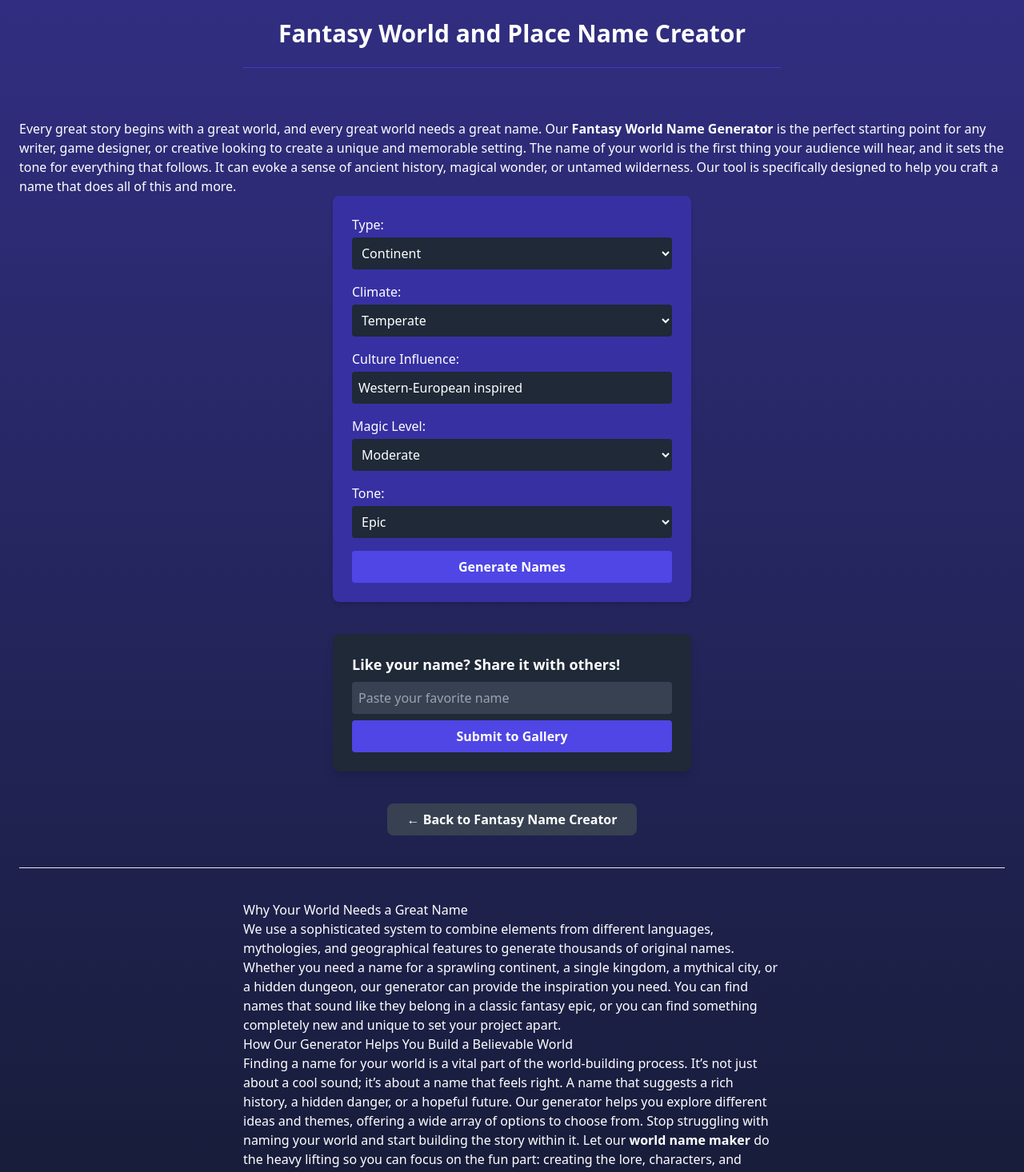
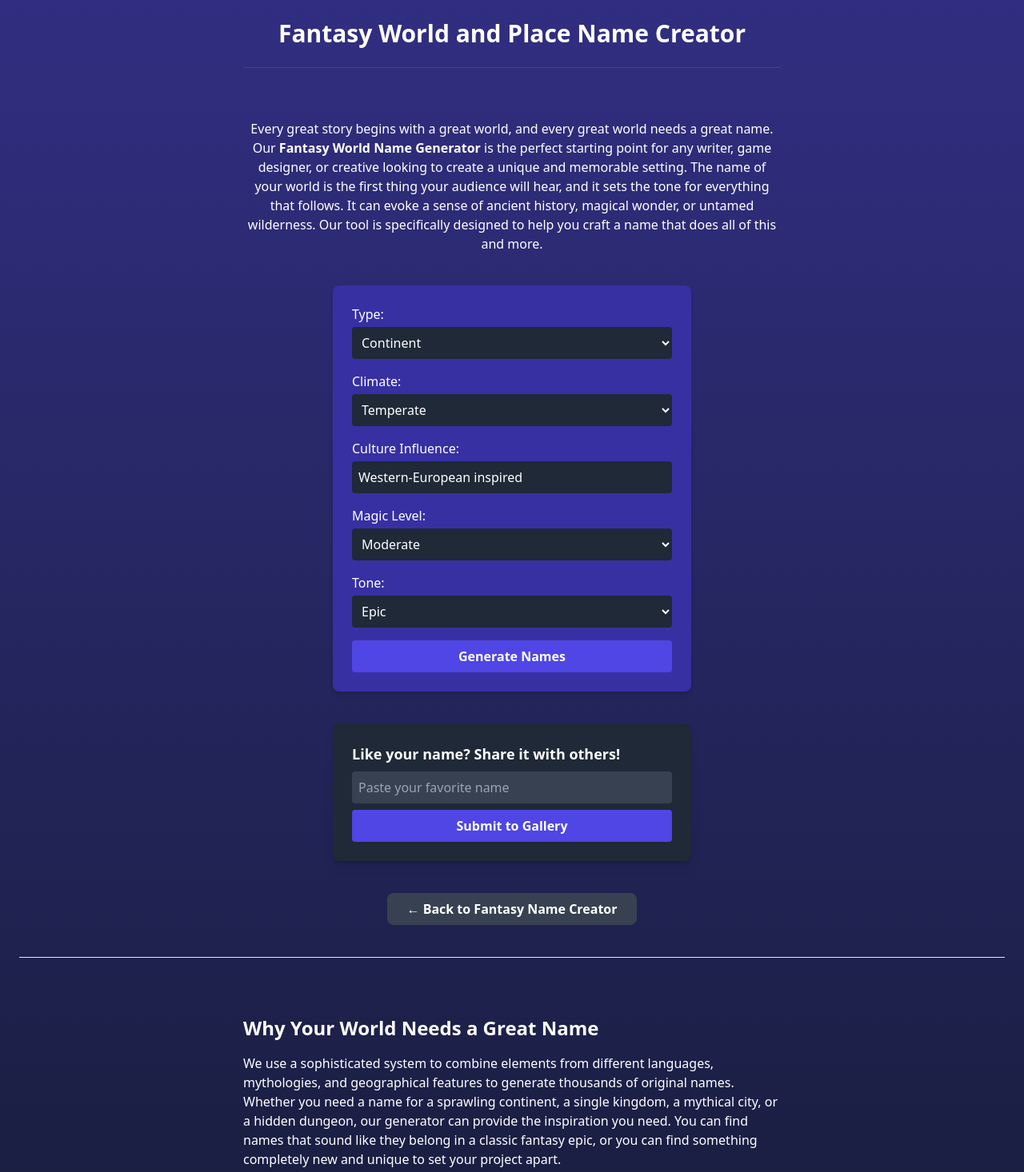
Before and after one commit to JiriTill/fantasytools, a React (Vite) app in the folder client/: page /world in a window 1280 px wide. Shown: the top 1466 px of the page at 80% size. Built offline with nearby package versions, Linux system fonts and the light colour scheme.

Commit message:
Update World.jsx

```diff
--- a/client/src/pages/World.jsx
+++ b/client/src/pages/World.jsx
@@ -68,8 +68,10 @@ Return the names as a simple numbered list (1-10), with no additional text or co
           <h1 className="text-3xl font-bold mb-6">Fantasy World and Place Name Creator</h1>
           <GoogleAd />
 
-          {/* This is the intro text, which you had in the correct location */}
-          <p>Every great story begins with a great world, and every great world needs a great name. Our <strong>Fantasy World Name Generator</strong> is the perfect starting point for any writer, game designer, or creative looking to create a unique and memorable setting. The name of your world is the first thing your audience will hear, and it sets the tone for everything that follows. It can evoke a sense of ancient history, magical wonder, or untamed wilderness. Our tool is specifically designed to help you craft a name that does all of this and more.</p>
+          {/* Corrected Intro Text Section */}
+          <div className="w-full max-w-2xl text-center mb-10">
+            <p>Every great story begins with a great world, and every great world needs a great name. Our <strong>Fantasy World Name Generator</strong> is the perfect starting point for any writer, game designer, or creative looking to create a unique and memorable setting. The name of your world is the first thing your audience will hear, and it sets the tone for everything that follows. It can evoke a sense of ancient history, magical wonder, or untamed wilderness. Our tool is specifically designed to help you craft a name that does all of this and more.</p>
+          </div>
 
           <form onSubmit={handleSubmit} className="space-y-4 w-full max-w-md bg-indigo-800 p-6 rounded-lg shadow-md">
             <label className="block">
@@ -167,12 +169,12 @@ Return the names as a simple numbered list (1-10), with no additional text or co
 
           <hr className="my-10 w-full" />
 
-          {/* NEW: This is the bottom SEO text section */}
+          {/* Corrected Bottom Text Section with proper styling */}
           <div className="w-full max-w-2xl text-left">
-            <h2>Why Your World Needs a Great Name</h2>
+            <h2 className="text-2xl font-bold mt-8 mb-4">Why Your World Needs a Great Name</h2>
             <p>We use a sophisticated system to combine elements from different languages, mythologies, and geographical features to generate thousands of original names. Whether you need a name for a sprawling continent, a single kingdom, a mythical city, or a hidden dungeon, our generator can provide the inspiration you need. You can find names that sound like they belong in a classic fantasy epic, or you can find something completely new and unique to set your project apart.</p>
 
-            <h2>How Our Generator Helps You Build a Believable World</h2>
+            <h2 className="text-2xl font-bold mt-8 mb-4">How Our Generator Helps You Build a Believable World</h2>
             <p>Finding a name for your world is a vital part of the world-building process. It’s not just about a cool sound; it’s about a name that feels right. A name that suggests a rich history, a hidden danger, or a hopeful future. Our generator helps you explore different ideas and themes, offering a wide array of options to choose from. Stop struggling with naming your world and start building the story within it. Let our <strong>world name maker</strong> do the heavy lifting so you can focus on the fun part: creating the lore, characters, and adventures that will captivate your audience.</p>
           </div>
           <MultiplexAd />
```
